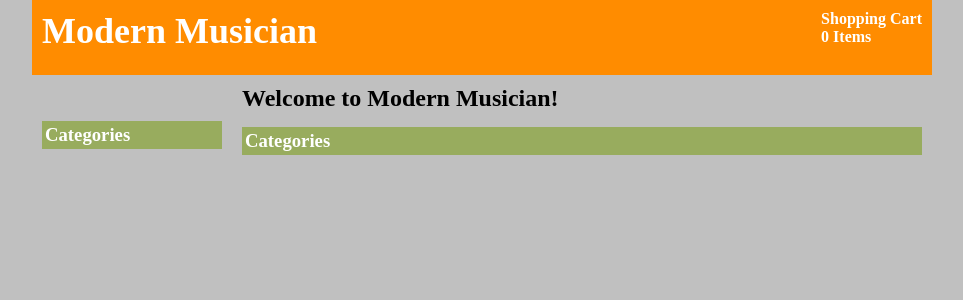
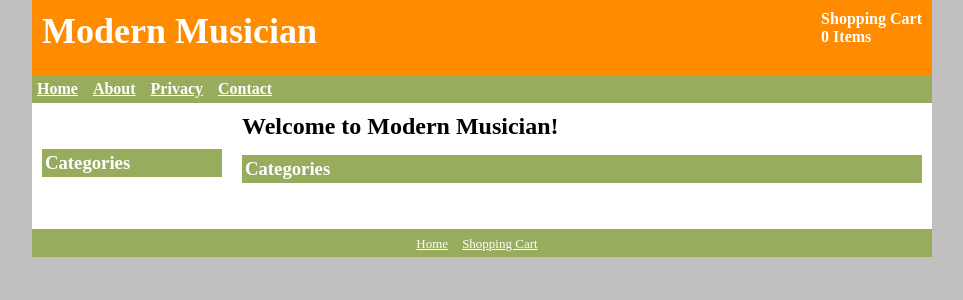
Before and after one commit to duynn9433/ecommerce_django, a Django app: page /catalog/ in a window 1280 px wide. Shown: the top 300 px of the page, without its empty margins (158-1121 px from the left). Run offline with Django 4.2, Linux system fonts and the light colour scheme; data that the repository does not hold is empty.

Commit message:
chapter 4 footer & navigation

```diff
--- a/catalog/templatetags/catalog_tags.py
+++ b/catalog/templatetags/catalog_tags.py
@@ -1,4 +1,5 @@
 from django import template
+from django.contrib.flatpages.models import FlatPage
 
 from cart import cart
 from catalog.models import Category
@@ -16,3 +17,9 @@ def cart_box(request):
 def category_list(request_path):
     active_categories = Category.objects.filter(is_active=True)
     return {'active_categories': active_categories, 'request_path': request_path}
+
+
+@register.inclusion_tag("tags/footer.html")
+def footer_links():
+    flatpage_list = FlatPage.objects.all()
+    return {'flatpage_list': flatpage_list}
--- a/ecommerce_django/settings.py
+++ b/ecommerce_django/settings.py
@@ -38,6 +38,8 @@ INSTALLED_APPS = [
     'django.contrib.sessions',
     'django.contrib.messages',
     'django.contrib.staticfiles',
+    # dung cho footer header
+    'django.contrib.flatpages',
     # 'django_extensions',
     'manager_shop',
     # 'djangodblog',
@@ -58,6 +60,8 @@ MIDDLEWARE = [
     'django.contrib.auth.middleware.AuthenticationMiddleware',
     'django.contrib.messages.middleware.MessageMiddleware',
     'django.middleware.clickjacking.XFrameOptionsMiddleware',
+    # dung cho footer header
+    'django.contrib.flatpages.middleware.FlatpageFallbackMiddleware',
 
     # 'djangodblog.DBLogMiddleware',
     # 'whitenoise.middleware.WhiteNoiseMiddleware',
--- a/templates/catalog.html
+++ b/templates/catalog.html
@@ -19,9 +19,9 @@
 			</div>
 		</div>
 		<div id="navigation">
-{#			<div class="navIEPadder">#}
-{#			{% include 'tags/navigation.html' %}#}
-{#			</div>#}
+			<div class="navIEPadder">
+			{% include 'tags/navigation.html' %}
+			</div>
 		</div>
 		<div id="middle">
 			<div id="sidebar">
@@ -39,11 +39,11 @@
 				</div>
 			</div>
 		</div>
-{#		<div id="footer">#}
-{#			<div class="footerIEPadder">#}
-{#				{% footer_links %}#}
-{#				<div class="cb"></div>#}
-{#			</div>#}
-{#		</div>#}
+		<div id="footer">
+			<div class="footerIEPadder">
+				{% footer_links %}
+				<div class="cb"></div>
+			</div>
+		</div>
 	</div>
 {% endblock %}
--- /dev/null
+++ b/templates/tags/footer.html
@@ -0,0 +1,9 @@
+<a href="{% url 'catalog_home' %}">Home</a>
+
+{% with flatpage_list as pages %}
+    {% for page in pages %}
+        <a href="{{ page.url }}">{{ page.title }}</a>
+    {% endfor %}
+{% endwith %}
+
+<a href="{% url 'show_cart' %}">Shopping Cart</a>
--- /dev/null
+++ b/templates/tags/navigation.html
@@ -0,0 +1,7 @@
+<ul>
+    <li><a href="{% url 'catalog_home' %}">Home</a></li>
+    <li><a href="/about/">About</a></li>
+    <li><a href="/privacy-policy/">Privacy</a></li>
+    <li><a href="/contact/">Contact</a></li>
+</ul>
+<div class="cb"></div>
```
Also changed, not shown: templates/content flatpage note.html (added, +14 -0 lines), templates/flatpages/default.html (added, +8 -0 lines).
